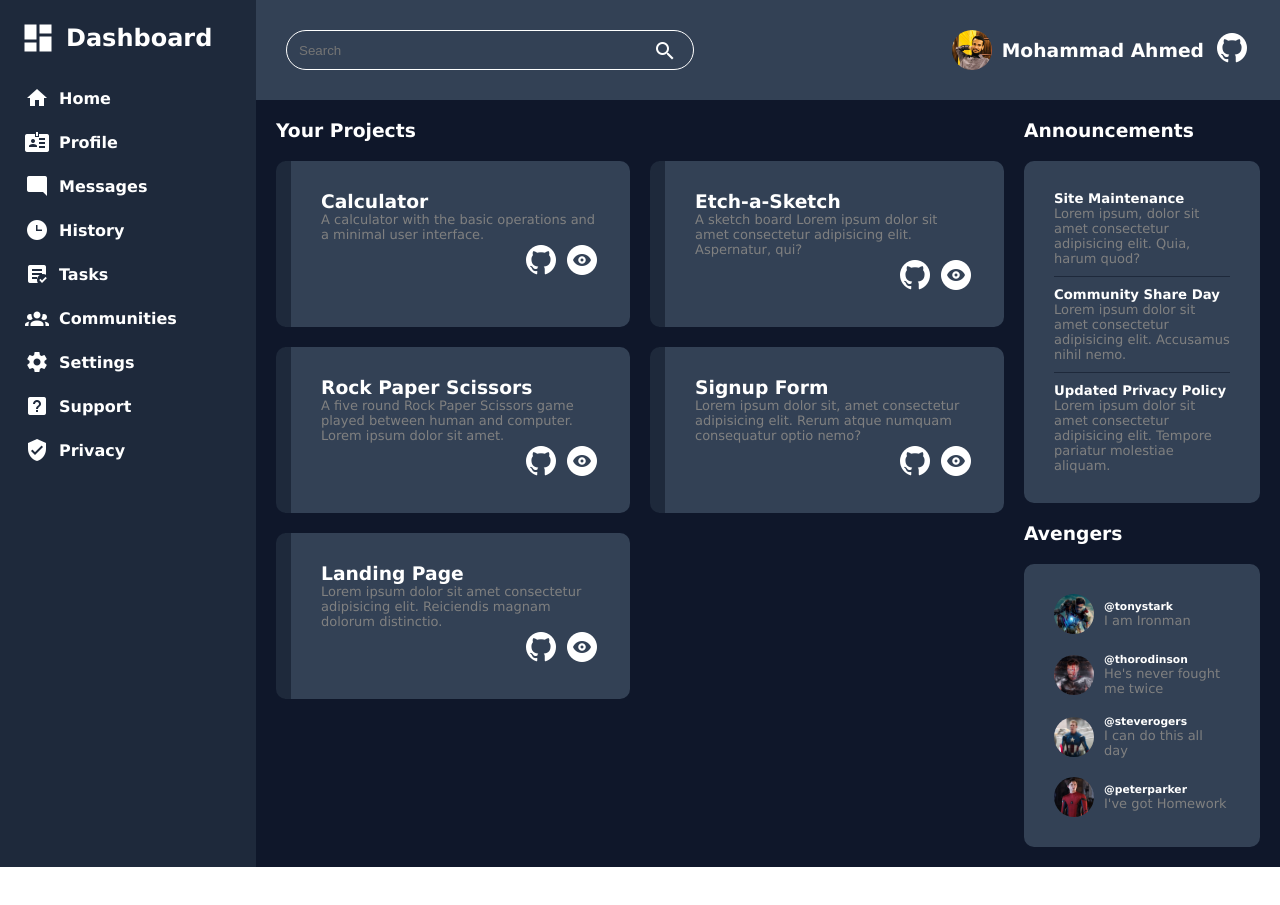
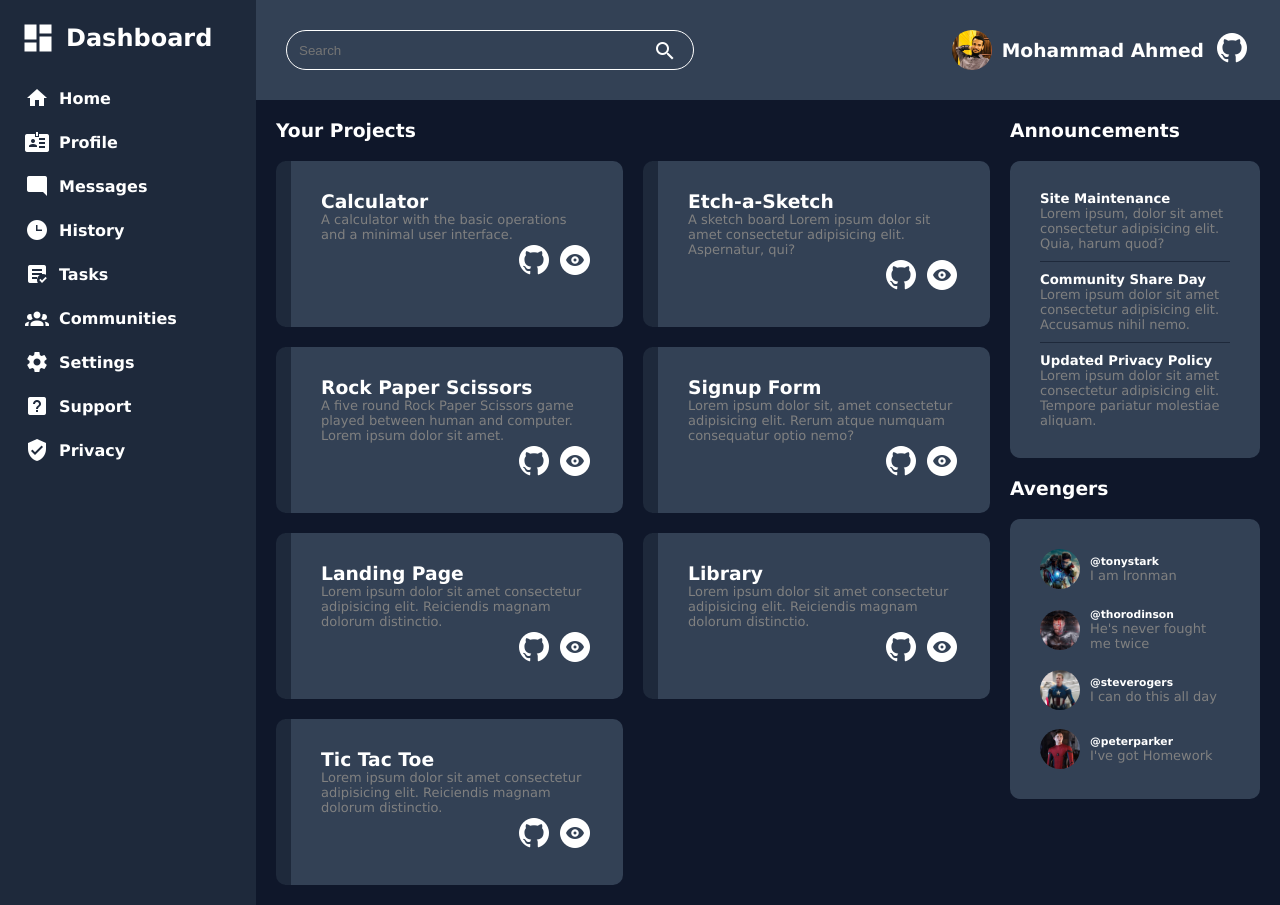
Before and after one commit to iamahmed14/admin-dashboard, a plain HTML site: page index.html in a window 1280 px wide. Before the commit the page ends 867 px from the top, so only its background shows below. Drawn offline with Linux system fonts and the light colour scheme.

Commit message:
added new project

```diff
--- a/index.html
+++ b/index.html
@@ -107,10 +107,26 @@
                     <a href="https://github.com/iamahmed14/landing-page"><img class="github" src="images/github.png" alt=""></a>
                     <a href="https://iamahmed14.github.io/landing-page/"><img class="github" src="images/view.png" alt=""></a>
                 </div>
-            </div></div>
-        </div>
+            </div>
+            <div class="project">
+                <h3>Library</h3>
+                <p>Lorem ipsum dolor sit amet consectetur adipisicing elit. Reiciendis magnam dolorum distinctio.</p>
+                <div class="action">
+                    <a href="https://github.com/iamahmed14/library"><img class="github" src="images/github.png" alt=""></a>
+                    <a href="https://iamahmed14.github.io/library/"><img class="github" src="images/view.png" alt=""></a>
+                </div>
+            </div>
+            <div class="project">
+                <h3>Tic Tac Toe</h3>
+                <p>Lorem ipsum dolor sit amet consectetur adipisicing elit. Reiciendis magnam dolorum distinctio.</p>
+                <div class="action">
+                    <a href="https://github.com/iamahmed14/tic-tac-toe"><img class="github" src="images/github.png" alt=""></a>
+                    <a href="https://iamahmed14.github.io/tic-tac-toe/"><img class="github" src="images/view.png" alt=""></a>
+                </div>
+            </div>
+        </div></div>
 
-        <div class="right_section">
+        <div><div class="right_section">
             <h3>Announcements</h3>
             <div class="extra_card">
                 <h5>Site Maintenance</h5>
@@ -159,7 +175,7 @@
                 </div>
 
             </div>
-        </div>
+        </div></div>
     </div>
 </body>
 </html>
```
Also changed, not shown: images/github-hover.png (deleted), images/view-hover.png (deleted).
